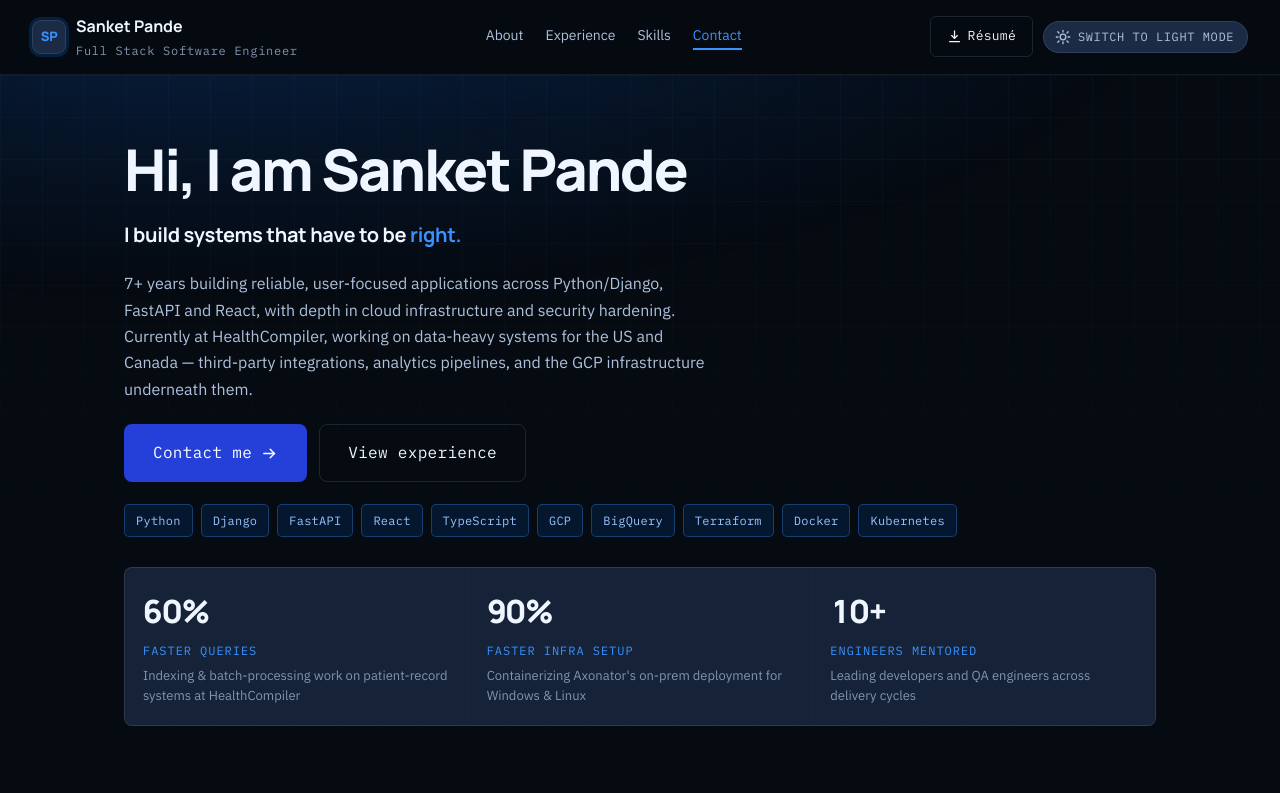
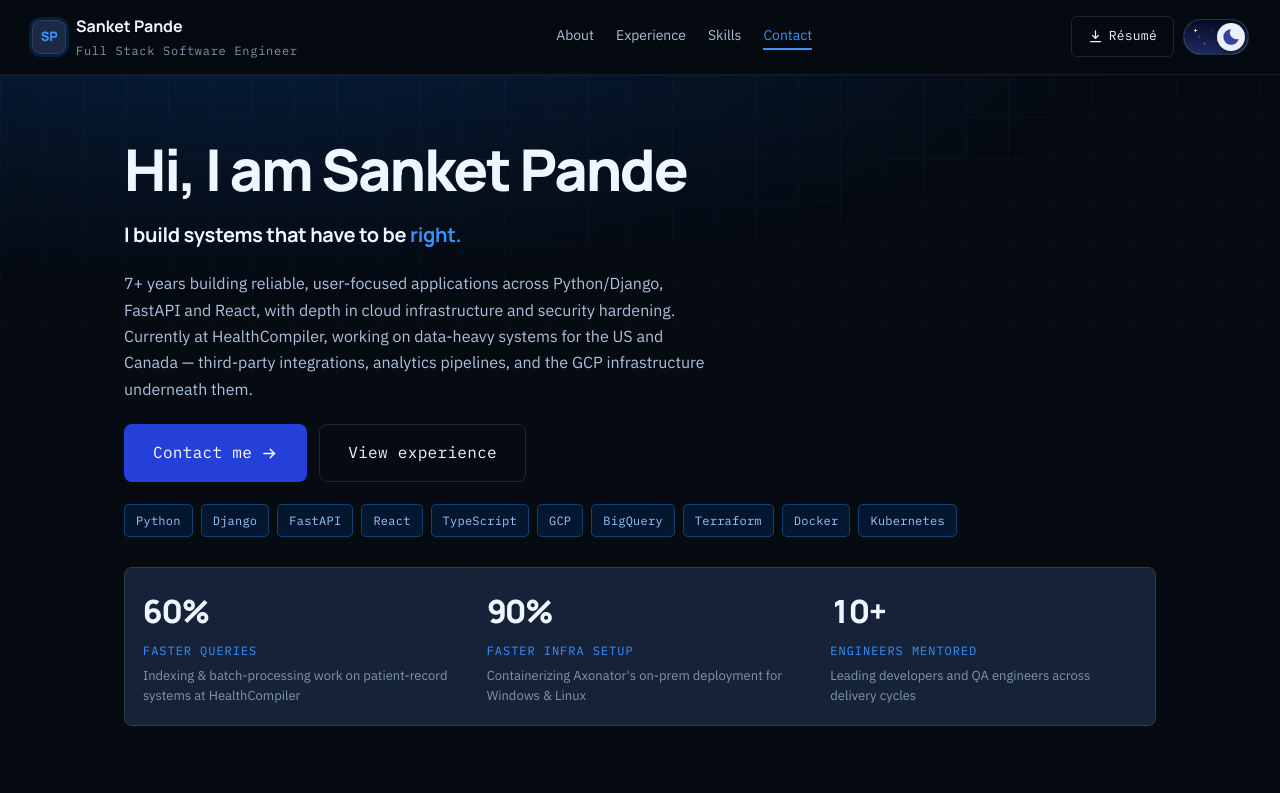
Before and after one commit to sanket-pande/portfolio, a React (Vite) app: page / in a window 1280 px wide. Shown: the top 793 px of the page. Built offline with nearby package versions, Linux system fonts and the light colour scheme.

Commit message:
refactor: enhance ThemeToggle component with improved accessibility and visual elements

```diff
--- a/src/components/ThemeToggle/ThemeToggle.module.css
+++ b/src/components/ThemeToggle/ThemeToggle.module.css
@@ -1,36 +1,131 @@
+/* A day/night switch. The scenery (sky, sun, moon, stars) is illustration,
+   not UI chrome, so its colours are fixed here rather than themed — it reads
+   the same on either page background. */
 .toggle {
+  --w: 64px;
+  --h: 34px;
+  --pad: 3px;
+  --knob: 28px;
+
+  position: relative;
   display: inline-flex;
-  align-items: center;
-  gap: 7px;
-  background: var(--panel-2);
-  border: 1px solid var(--line);
+  flex: none;
+  padding: 0;
+  background: none;
+  border: 0;
   border-radius: 999px;
-  padding: 7px 13px 7px 11px;
-  font-family: var(--font-mono);
-  font-size: var(--ui-xs);
-  letter-spacing: 0.05em;
-  text-transform: uppercase;
-  color: var(--ink-2);
   cursor: pointer;
-  transition: border-color 0.15s ease, color 0.15s ease;
-}
-.toggle:hover { color: var(--ink); border-color: var(--accent); }
-
-/* The label is long now, so it gives way earlier and the button falls back
-   to its icon. It is hidden *visually only* — still the buttons accessible
-   name, so screen readers and voice control keep the full phrase. */
-@media (max-width: 1000px) {
-  .label {
-    position: absolute;
-    width: 1px;
-    height: 1px;
-    overflow: hidden;
-    clip-path: inset(50%);
-    white-space: nowrap;
-  }
-  .toggle { padding: 7px 11px; }
+  -webkit-tap-highlight-color: transparent;
 }
 
+/* Touch devices get a 44px-tall hit area without a taller-looking switch. */
 @media (pointer: coarse) {
-  .toggle { min-height: 44px; padding-inline: 16px; }
+  .toggle::before {
+    content: "";
+    position: absolute;
+    inset: -6px -4px;
+  }
 }
+
+.track {
+  position: relative;
+  display: block;
+  width: var(--w);
+  height: var(--h);
+  border-radius: 999px;
+  overflow: hidden;
+  background: linear-gradient(180deg, #5eb6f7 0%, #a9dcff 100%);
+  box-shadow: inset 0 1px 3px rgba(10, 40, 90, 0.35), 0 0 0 1px rgba(17, 20, 42, 0.14);
+  transition: background 0.4s ease, box-shadow 0.4s ease;
+}
+/* a second sky sitting on top, so the gradient change can cross-fade
+   (gradients themselves can't be transitioned) */
+.track::before {
+  content: "";
+  position: absolute;
+  inset: 0;
+  background: linear-gradient(180deg, #070c24 0%, #1d2b63 100%);
+  opacity: 0;
+  transition: opacity 0.4s ease;
+}
+.toggle[data-mode="dark"] .track {
+  box-shadow: inset 0 1px 3px rgba(0, 0, 0, 0.6), 0 0 0 1px rgba(117, 137, 162, 0.32);
+}
+.toggle[data-mode="dark"] .track::before { opacity: 1; }
+
+.toggle:hover .track { box-shadow: inset 0 1px 3px rgba(10, 40, 90, 0.35), 0 0 0 1px var(--accent); }
+.toggle[data-mode="dark"]:hover .track { box-shadow: inset 0 1px 3px rgba(0, 0, 0, 0.6), 0 0 0 1px var(--accent); }
+
+.toggle:focus-visible { outline: 2px solid var(--accent); outline-offset: 3px; }
+
+/* ---------- night: stars ---------- */
+.stars,
+.clouds {
+  position: absolute;
+  inset: 0;
+  transition: opacity 0.35s ease, transform 0.4s ease;
+}
+.stars { opacity: 0; transform: translateX(-8px); }
+.toggle[data-mode="dark"] .stars { opacity: 1; transform: none; transition-delay: 0.1s; }
+
+.star {
+  position: absolute;
+  fill: #f6f3d8;
+  animation: twinkle 3.2s ease-in-out infinite;
+}
+@keyframes twinkle {
+  0%, 100% { opacity: 1; transform: scale(1); }
+  50% { opacity: 0.35; transform: scale(0.7); }
+}
+
+/* ---------- day: clouds ---------- */
+.clouds { opacity: 1; transform: none; }
+.toggle[data-mode="dark"] .clouds { opacity: 0; transform: translateX(10px); transition-delay: 0s; }
+
+.cloudA,
+.cloudB {
+  position: absolute;
+  background: rgba(255, 255, 255, 0.9);
+  border-radius: 999px;
+}
+.cloudA { right: 7px; bottom: 6px; width: 16px; height: 6px; }
+.cloudB { right: 14px; bottom: 11px; width: 11px; height: 5px; opacity: 0.75; }
+
+/* ---------- the thumb ----------
+   A solid round handle is what says "switch": it sits at one end of the
+   track and slides to the other. The sun / moon live inside it. */
+.knob {
+  position: absolute;
+  top: var(--pad);
+  left: var(--pad);
+  width: var(--knob);
+  height: var(--knob);
+  border-radius: 50%;
+  background: #ffffff;
+  box-shadow: 0 1px 2px rgba(0, 0, 0, 0.35), 0 3px 8px rgba(0, 0, 0, 0.25);
+  transition: transform 0.4s cubic-bezier(0.5, 0, 0.2, 1), background 0.4s ease;
+}
+.toggle[data-mode="dark"] .knob {
+  transform: translateX(calc(var(--w) - var(--knob) - var(--pad) * 2));
+  background: #eceff9;
+}
+
+.sun,
+.moon {
+  position: absolute;
+  inset: 4px;
+  width: calc(100% - 8px);
+  height: calc(100% - 8px);
+  transition: opacity 0.3s ease, transform 0.5s cubic-bezier(0.5, 0, 0.2, 1);
+}
+
+.sun { fill: #f59e0b; stroke: #f59e0b; stroke-width: 1.9; stroke-linecap: round; }
+.sun circle { stroke: none; }
+
+.moon { fill: #34449a; opacity: 0; transform: rotate(-60deg) scale(0.6); }
+
+.toggle[data-mode="dark"] .sun { opacity: 0; transform: rotate(90deg) scale(0.5); }
+.toggle[data-mode="dark"] .moon { opacity: 1; transform: none; }
+
+/* pressing snaps the knob along faster than the idle glide */
+.toggle:active .knob { transition-duration: 0.15s; }
--- a/src/components/ThemeToggle/ThemeToggle.tsx
+++ b/src/components/ThemeToggle/ThemeToggle.tsx
@@ -1,5 +1,4 @@
 import type { Theme } from "../../hooks/useTheme";
-import Icon from "../Icon/Icon";
 import styles from "./ThemeToggle.module.css";
 
 interface ThemeToggleProps {
@@ -7,18 +6,76 @@ interface ThemeToggleProps {
   onToggle: () => void;
 }
 
+/** [left %, top %, size px, twinkle delay s] — scattered on the night side. */
+const STARS: ReadonlyArray<readonly [number, number, number, number]> = [
+  [14, 24, 5, 0],
+  [30, 64, 3, 0.6],
+  [40, 26, 3, 1.2],
+  [22, 46, 2, 0.3],
+  [50, 58, 2, 0.9],
+];
+
+const STAR_PATH = "M12 1.5 14.6 9.4 22.5 12 14.6 14.6 12 22.5 9.4 14.6 1.5 12 9.4 9.4Z";
+
 export default function ThemeToggle({ theme, onToggle }: ThemeToggleProps) {
   const isDark = theme === "dark";
-  // The label spells out the whole action and is the button's only text, so
-  // the accessible name and the visible label are the same string by
-  // construction and can't drift apart (WCAG 2.5.3 Label in Name). On narrow
-  // screens the CSS hides it visually but leaves it in the a11y tree.
-  const label = isDark ? "Switch to Light Mode" : "Switch to Dark Mode";
+  // A switch's name stays put and aria-checked carries the state, so a screen
+  // reader says "Dark mode, switch, on" instead of a label that flips under it.
+  // The title is the one place the *action* is spelled out, for hover.
+  const action = isDark ? "Switch to light mode" : "Switch to dark mode";
 
   return (
-    <button type="button" className={styles.toggle} onClick={onToggle} title={label}>
-      <Icon name={isDark ? "sun" : "moon"} />
-      <span className={styles.label}>{label}</span>
+    <button
+      type="button"
+      role="switch"
+      aria-checked={isDark}
+      aria-label="Dark mode"
+      title={action}
+      className={styles.toggle}
+      data-mode={theme}
+      onClick={onToggle}
+    >
+      <span className={styles.track} aria-hidden="true">
+        {/* night sky — fades in with the moon */}
+        <span className={styles.stars}>
+          {STARS.map(([left, top, size, delay]) => (
+            <svg
+              key={`${left}-${top}`}
+              className={styles.star}
+              viewBox="0 0 24 24"
+              style={{
+                left: `${left}%`,
+                top: `${top}%`,
+                width: size,
+                height: size,
+                animationDelay: `${delay}s`,
+              }}
+            >
+              <path d={STAR_PATH} />
+            </svg>
+          ))}
+        </span>
+
+        {/* daytime — two soft clouds on the side the sun has left */}
+        <span className={styles.clouds}>
+          <span className={styles.cloudA} />
+          <span className={styles.cloudB} />
+        </span>
+
+        <span className={styles.knob}>
+          <svg className={styles.sun} viewBox="0 0 24 24">
+            <circle cx="12" cy="12" r="5" />
+            <g>
+              {[0, 45, 90, 135, 180, 225, 270, 315].map((deg) => (
+                <line key={deg} x1="12" y1="2.6" x2="12" y2="4.9" transform={`rotate(${deg} 12 12)`} />
+              ))}
+            </g>
+          </svg>
+          <svg className={styles.moon} viewBox="0 0 24 24">
+            <path d="M12.2 2.6A9.4 9.4 0 1 0 21.4 14a7.6 7.6 0 0 1-9.2-11.4Z" />
+          </svg>
+        </span>
+      </span>
     </button>
   );
 }
--- a/src/pages/Components/componentDemos.ts
+++ b/src/pages/Components/componentDemos.ts
@@ -69,7 +69,7 @@ export const componentDemos: ComponentDemo[] = [
     id: "theme-toggle",
     name: "ThemeToggle",
     summary:
-      "The light/dark switch. It's deliberately stateless — it doesn't know what theme is active or how to persist it, it just renders a button and calls onToggle. The useTheme hook owns the real logic.",
+      "The day/night switch — a sun on a sky-blue track in light mode, a crescent moon among twinkling stars in dark. It's deliberately stateless: it doesn't know how the theme is stored, it just renders a role=\"switch\" button (aria-checked = dark) and calls onToggle. The useTheme hook owns the real logic.",
     usedIn: ["Header"],
     props: [
       { name: "theme", type: '"light" | "dark"' },
@@ -97,7 +97,6 @@ render(<Demo />);`,
       "Hero — the primary CTA arrow",
       "Contact — email, LinkedIn, GitHub",
       "Footer — the three links",
-      "ThemeToggle — sun / moon",
     ],
     props: [
       { name: "name", type: '"mail" | "linkedin" | "github" | "download" | "arrowRight" | "sun" | "moon" | "layers"' },
```
